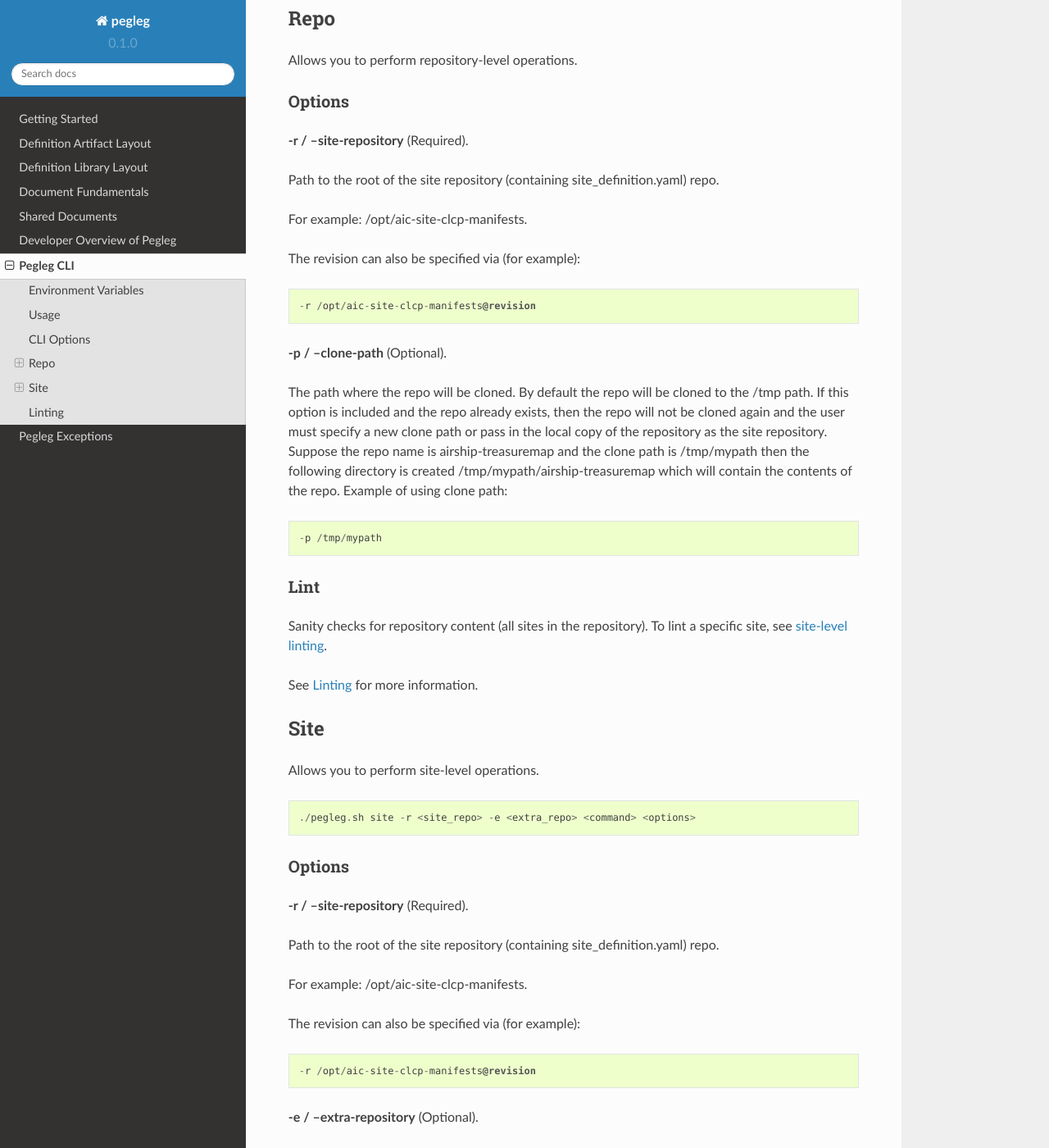
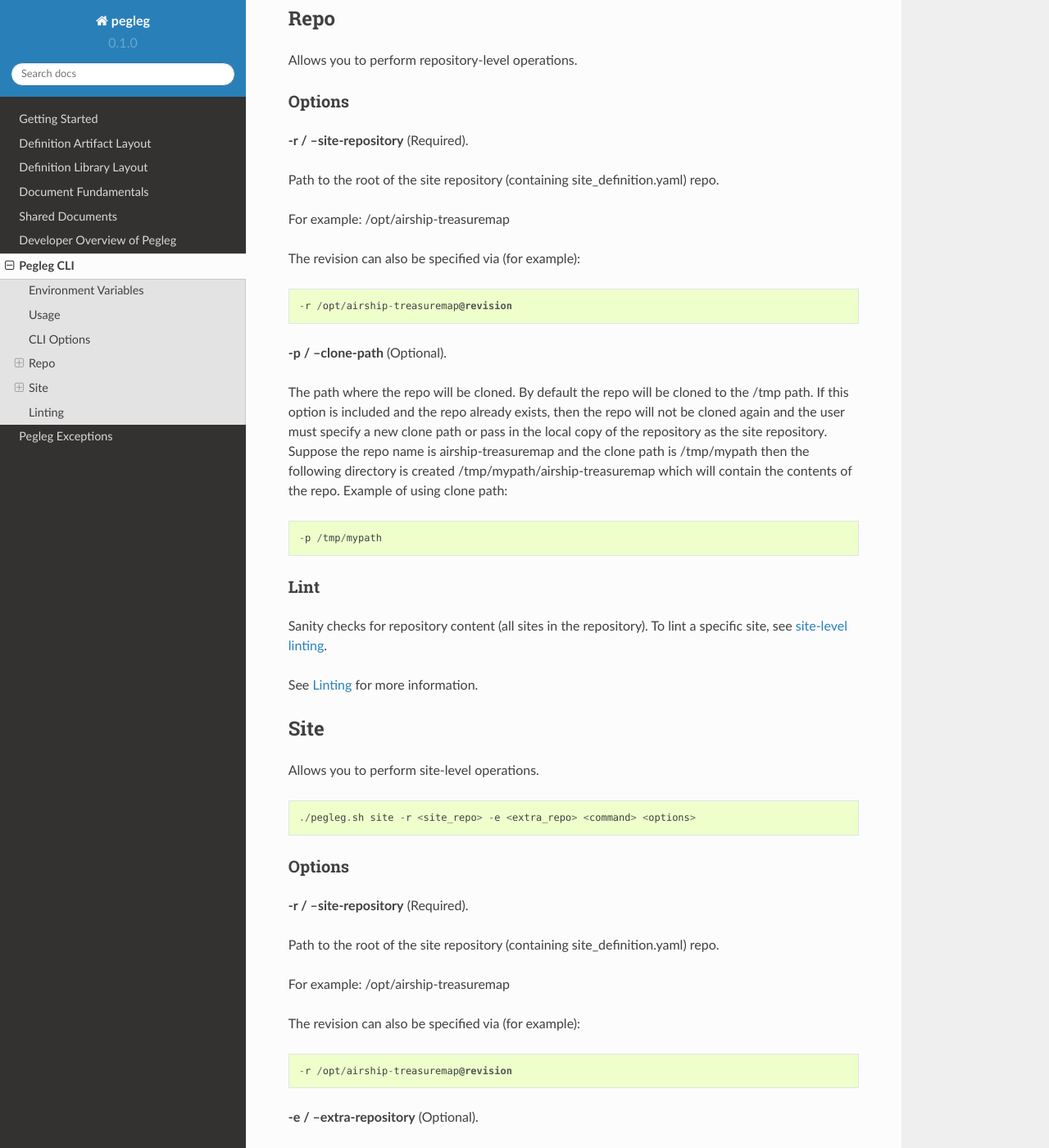
Before and after one commit to airshipit/pegleg, a Sphinx documentation site: the page built from doc/source/cli/cli.rst, in a window 1280 px wide and 1400 px high, scrolled down 1318 px. Shown: the whole window at 82% size. Built offline with Sphinx 7.4.7 and the Read the Docs theme 2.0.0, drawn with Linux system fonts in a browser that asks for light colours.

Commit message:
Update docs to replace `aic-site-clcp-manifests` with `airship-treasuremap`
Change-Id: Ic53d5d768fcecaac07b4703ce818fe73a52d1c56

```diff
--- a/doc/source/cli/cli.rst
+++ b/doc/source/cli/cli.rst
@@ -95,13 +95,13 @@
 
 Path to the root of the site repository (containing site_definition.yaml) repo.
 
-For example: /opt/aic-site-clcp-manifests.
+For example: /opt/airship-treasuremap
 
 The revision can also be specified via (for example):
 
 ::
 
-  -r /opt/aic-site-clcp-manifests@revision
+  -r /opt/airship-treasuremap@revision
 
 **-p / --clone-path** (Optional).
 
@@ -143,13 +143,13 @@
 
 Path to the root of the site repository (containing site_definition.yaml) repo.
 
-For example: /opt/aic-site-clcp-manifests.
+For example: /opt/airship-treasuremap
 
 The revision can also be specified via (for example):
 
 ::
 
-  -r /opt/aic-site-clcp-manifests@revision
+  -r /opt/airship-treasuremap@revision
 
 **-e / --extra-repository** (Optional).
 
```
